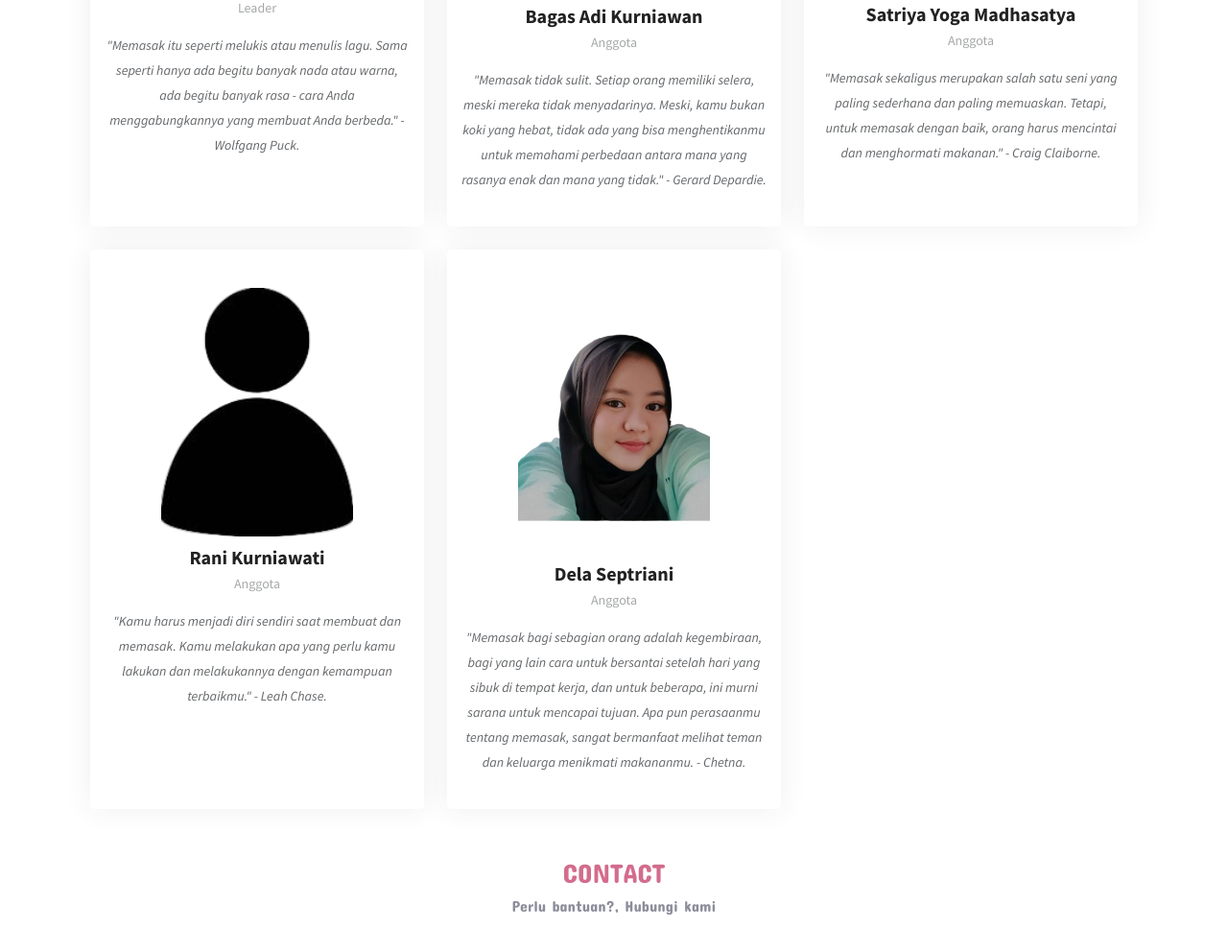
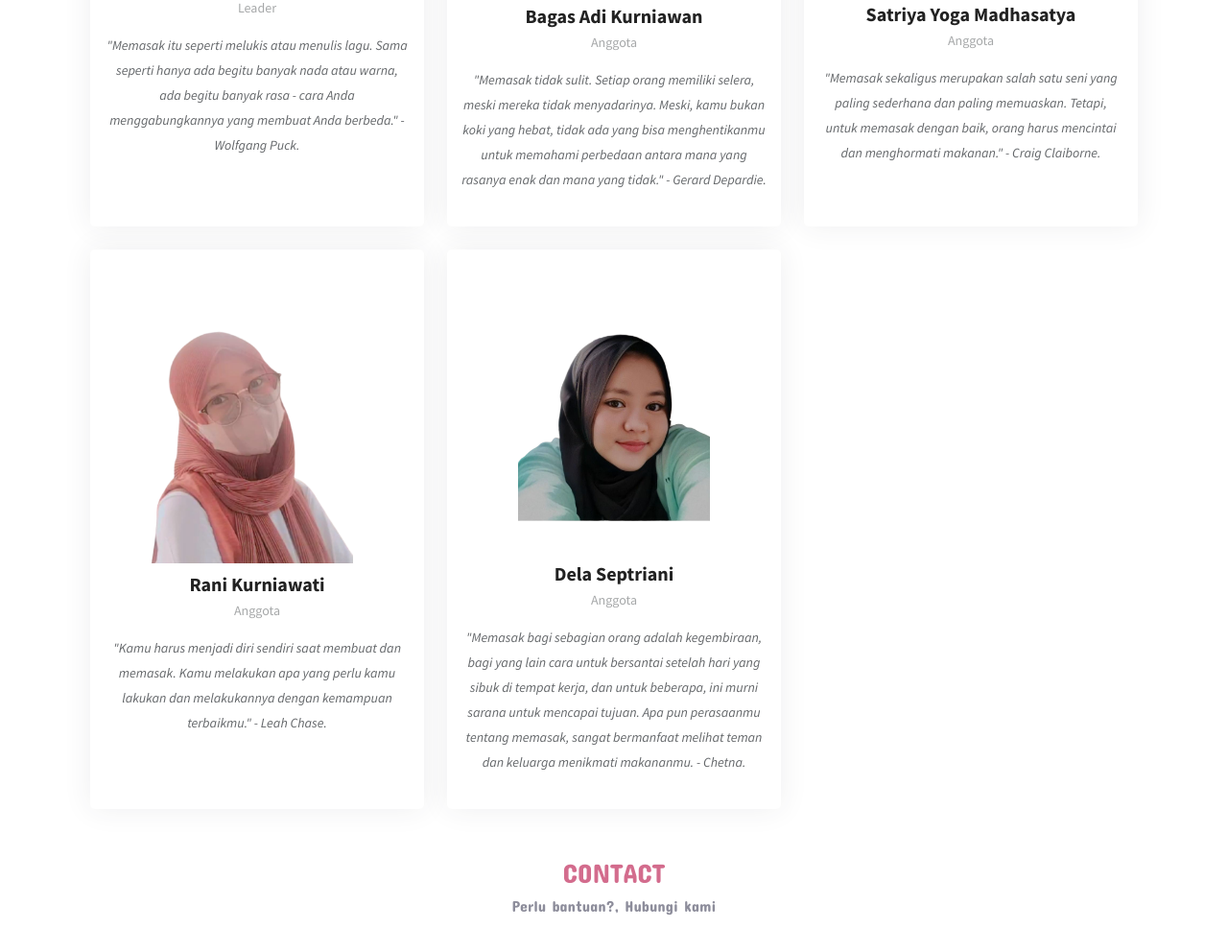
Before and after one commit to ftc443h/MSIB5-Kelompok1.SaladNyoo, a plain HTML site: page index.html in a window 1280 px wide. Shown: the part 3062-4054 px from the top of the page at 96% size. Drawn offline with nearby package versions, Linux system fonts and the light colour scheme; grey boxes are pictures that could not be loaded; a web font is replaced by a local one.

```diff
--- a/css/main.css
+++ b/css/main.css
@@ -972,3 +972,9 @@
       font-size: 25pt;
   }
 }
+
+#ranii{
+  width: 300px;
+  margin-top: -50px;
+  margin-left: -100px;
+}
--- a/index.html
+++ b/index.html
@@ -475,7 +475,7 @@
                                             data-aos-delay="400">
                                             <div class="team-member">
                                                 <div class="member-img">
-                                                    <img src="images/Team.png" class="img-fluid" alt="">
+                                                    <img id="ranii" src="images/rani.png" class="img-fluid" alt="">
                                                     <div class="social">
 
                                                         <a href="#" class="instagram align-self-center"><i
```
Also changed, not shown: images/rani.png (added).
